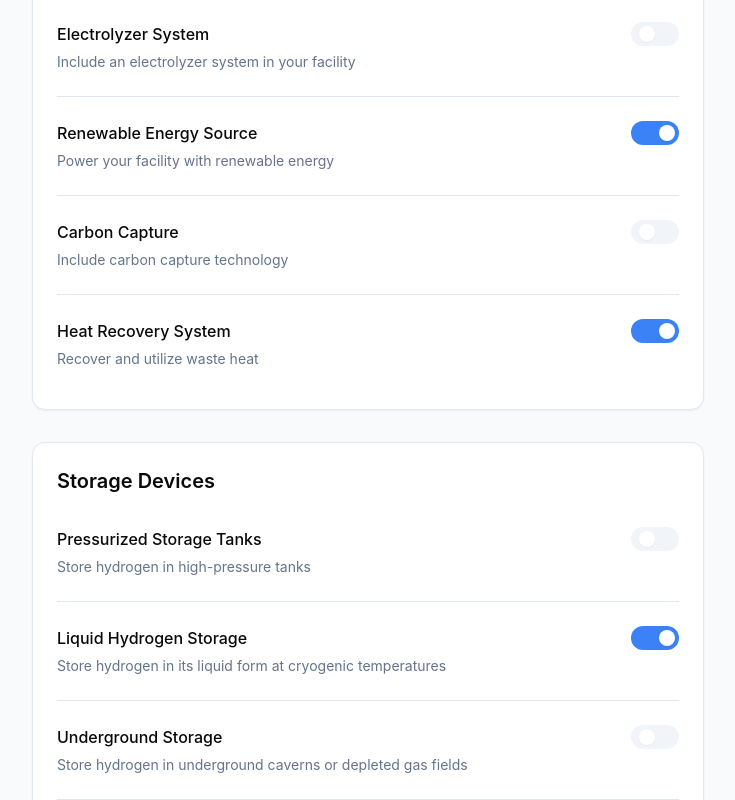
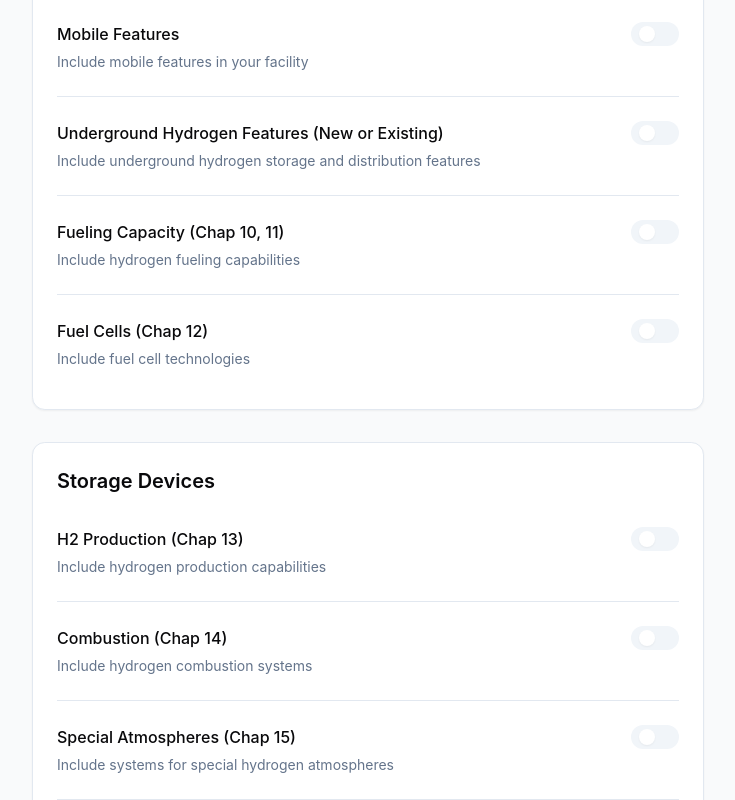
Before and after one commit to otterstone0/hello-inputs, a React (Vite) app: page / in a window 1280 px wide. Shown: the part 320-1120 px from the top of the page, without its empty margins (272-1007 px from the left). Built offline with nearby package versions, Linux system fonts and the light colour scheme.

Commit message:
Add selectable facility inputs
Add new selectable fields for facility inputs.

```diff
--- a/src/pages/Index.tsx
+++ b/src/pages/Index.tsx
@@ -11,13 +11,13 @@ import Footer from '@/components/Footer';
 
 const Index = () => {
   const [preferences, setPreferences] = useState({
-    electrolyzer: false,
-    renewableEnergy: true,
-    carbonCapture: false,
-    heatRecovery: true,
-    pressurizedStorage: false,
-    liquidStorage: true,
-    undergroundStorage: false,
+    mobileFeatures: false,
+    undergroundHydrogenFeatures: false,
+    fuelingCapacity: false,
+    fuelCells: false,
+    h2Production: false,
+    combustion: false,
+    specialAtmospheres: false,
     metalHydrideStorage: false,
   });
 
@@ -30,13 +30,13 @@ const Index = () => {
 
   const handleReset = () => {
     setPreferences({
-      electrolyzer: false,
-      renewableEnergy: true,
-      carbonCapture: false,
-      heatRecovery: true,
-      pressurizedStorage: false,
-      liquidStorage: true,
-      undergroundStorage: false,
+      mobileFeatures: false,
+      undergroundHydrogenFeatures: false,
+      fuelingCapacity: false,
+      fuelCells: false,
+      h2Production: false,
+      combustion: false,
+      specialAtmospheres: false,
       metalHydrideStorage: false,
     });
     toast.info("All inputs have been reset to default values");
@@ -83,35 +83,35 @@ const Index = () => {
                 </p>
                 <div className="space-y-2">
                   <ToggleInput
-                    id="electrolyzer"
-                    label="Electrolyzer System"
-                    description="Include an electrolyzer system in your facility"
-                    defaultValue={preferences.electrolyzer}
-                    onChange={(value) => handleToggleChange('electrolyzer', value)}
+                    id="mobileFeatures"
+                    label="Mobile Features"
+                    description="Include mobile features in your facility"
+                    defaultValue={preferences.mobileFeatures}
+                    onChange={(value) => handleToggleChange('mobileFeatures', value)}
                   />
                   <Separator />
                   <ToggleInput
-                    id="renewableEnergy"
-                    label="Renewable Energy Source"
-                    description="Power your facility with renewable energy"
-                    defaultValue={preferences.renewableEnergy}
-                    onChange={(value) => handleToggleChange('renewableEnergy', value)}
+                    id="undergroundHydrogenFeatures"
+                    label="Underground Hydrogen Features (New or Existing)"
+                    description="Include underground hydrogen storage and distribution features"
+                    defaultValue={preferences.undergroundHydrogenFeatures}
+                    onChange={(value) => handleToggleChange('undergroundHydrogenFeatures', value)}
                   />
                   <Separator />
                   <ToggleInput
-                    id="carbonCapture"
-                    label="Carbon Capture"
-                    description="Include carbon capture technology"
-                    defaultValue={preferences.carbonCapture}
-                    onChange={(value) => handleToggleChange('carbonCapture', value)}
+                    id="fuelingCapacity"
+                    label="Fueling Capacity (Chap 10, 11)"
+                    description="Include hydrogen fueling capabilities"
+                    defaultValue={preferences.fuelingCapacity}
+                    onChange={(value) => handleToggleChange('fuelingCapacity', value)}
                   />
                   <Separator />
                   <ToggleInput
-                    id="heatRecovery"
-                    label="Heat Recovery System"
-                    description="Recover and utilize waste heat"
-                    defaultValue={preferences.heatRecovery}
-                    onChange={(value) => handleToggleChange('heatRecovery', value)}
+                    id="fuelCells"
+                    label="Fuel Cells (Chap 12)"
+                    description="Include fuel cell technologies"
+                    defaultValue={preferences.fuelCells}
+                    onChange={(value) => handleToggleChange('fuelCells', value)}
                   />
                 </div>
               </div>
@@ -124,27 +124,27 @@ const Index = () => {
                 <h2 className="text-xl font-semibold mb-4">Storage Devices</h2>
                 <div className="space-y-2">
                   <ToggleInput
-                    id="pressurizedStorage"
-                    label="Pressurized Storage Tanks"
-                    description="Store hydrogen in high-pressure tanks"
-                    defaultValue={preferences.pressurizedStorage}
-                    onChange={(value) => handleToggleChange('pressurizedStorage', value)}
+                    id="h2Production"
+                    label="H2 Production (Chap 13)"
+                    description="Include hydrogen production capabilities"
+                    defaultValue={preferences.h2Production}
+                    onChange={(value) => handleToggleChange('h2Production', value)}
                   />
                   <Separator />
                   <ToggleInput
-                    id="liquidStorage"
-                    label="Liquid Hydrogen Storage"
-                    description="Store hydrogen in its liquid form at cryogenic temperatures"
-                    defaultValue={preferences.liquidStorage}
-                    onChange={(value) => handleToggleChange('liquidStorage', value)}
+                    id="combustion"
+                    label="Combustion (Chap 14)"
+                    description="Include hydrogen combustion systems"
+                    defaultValue={preferences.combustion}
+                    onChange={(value) => handleToggleChange('combustion', value)}
                   />
                   <Separator />
                   <ToggleInput
-                    id="undergroundStorage"
-                    label="Underground Storage"
-                    description="Store hydrogen in underground caverns or depleted gas fields"
-                    defaultValue={preferences.undergroundStorage}
-                    onChange={(value) => handleToggleChange('undergroundStorage', value)}
+                    id="specialAtmospheres"
+                    label="Special Atmospheres (Chap 15)"
+                    description="Include systems for special hydrogen atmospheres"
+                    defaultValue={preferences.specialAtmospheres}
+                    onChange={(value) => handleToggleChange('specialAtmospheres', value)}
                   />
                   <Separator />
                   <ToggleInput
```
